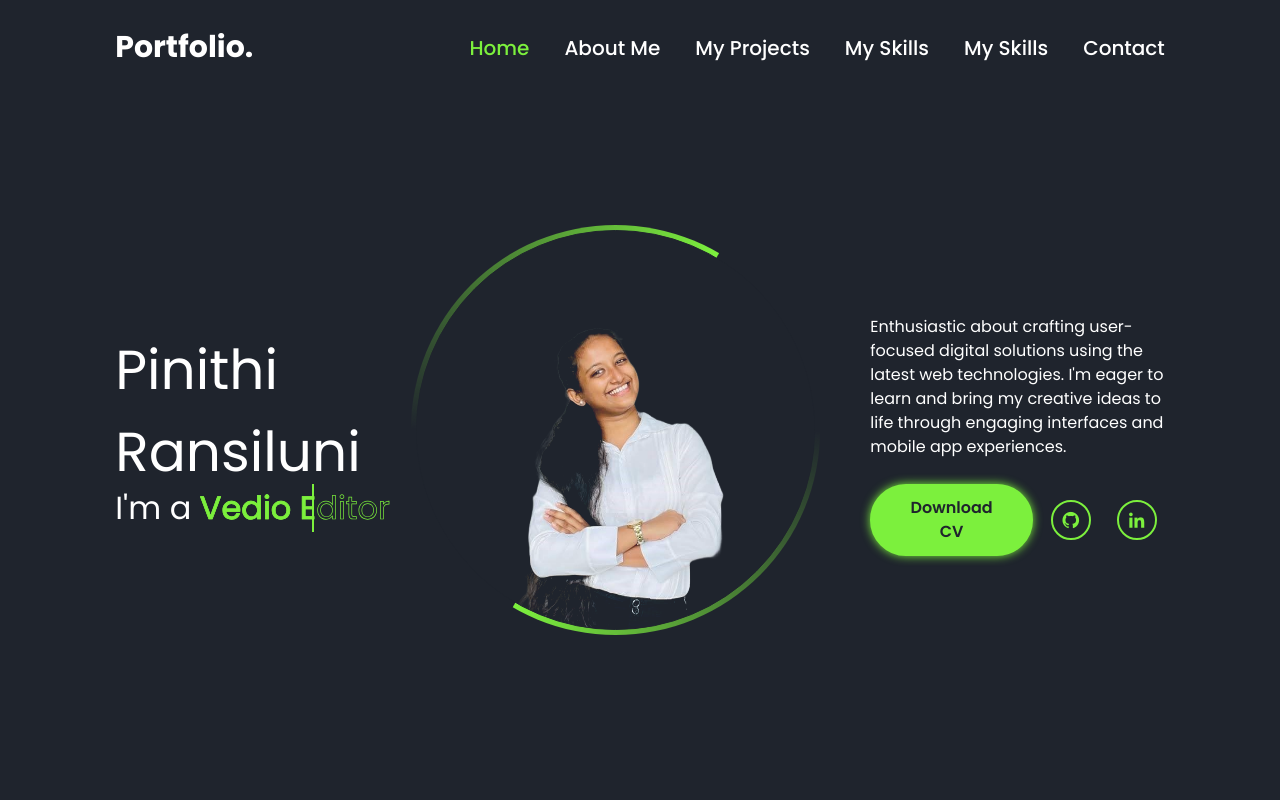
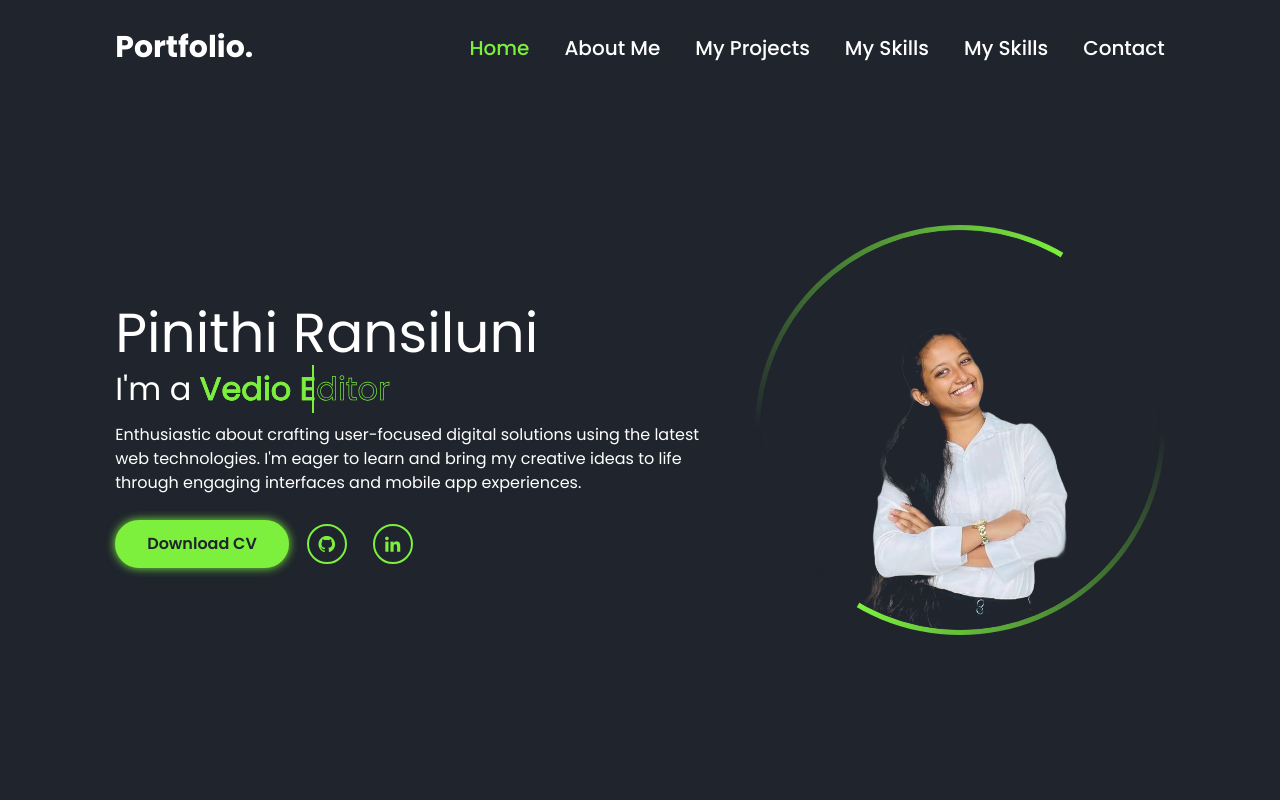
Before and after one commit to Ransiluni2003/Portfolio, a Next.js app: page / in a window 1280 px wide. Shown: the top 800 px of the page. Built offline with nearby package versions, Linux system fonts and the light colour scheme.

Commit message:
Fix: mobile-only layout changes using CSS flexbox order

```diff
--- a/app/page.tsx
+++ b/app/page.tsx
@@ -71,17 +71,7 @@ export default function Home() {
             <span style={{ '--i': 2 } as React.CSSProperties} data-text=" Software developer"> Software developer</span>
             <span style={{ '--i': 3 } as React.CSSProperties} data-text=" Vedio Editor"> Vedio Editor</span>
           </h2>
-        </div>
 
-        <div className="home-img">
-          <div className="img-box">
-            <div className="img-item">
-              <img src="/my-r.png" alt="image" />
-            </div>
-          </div>
-        </div>
-
-        <div className="home-info">
           <p>
             Enthusiastic about crafting user-focused digital solutions using the latest web technologies. I&apos;m eager to
             learn and bring my creative ideas to life through engaging interfaces and mobile app experiences.
@@ -91,6 +81,13 @@ export default function Home() {
             <div className="sci">
               <a href="https://github.com/Ransiluni2003"><i className="bx bxl-github"></i></a>
               <a href="https://www.linkedin.com/in/pinithi-ransiluni-8b8936329/"><i className="bx bxl-linkedin"></i></a>
+            </div>
+          </div>
+        </div>
+        <div className="home-img">
+          <div className="img-box">
+            <div className="img-item">
+              <img src="/my-r.png" alt="image" />
             </div>
           </div>
         </div>
--- a/style.css
+++ b/style.css
@@ -169,18 +169,13 @@ body{
         align-items: center;
     }
 
-    .home .home-info:first-of-type {
+    .home-info {
+        width: 100%;
         order: 1;
-        width: 100%;
     }
 
-    .home .home-img {
+    .home-img {
         order: 2;
-        width: 100%;
-    }
-
-    .home .home-info:last-of-type {
-        order: 3;
         width: 100%;
     }
 
```
